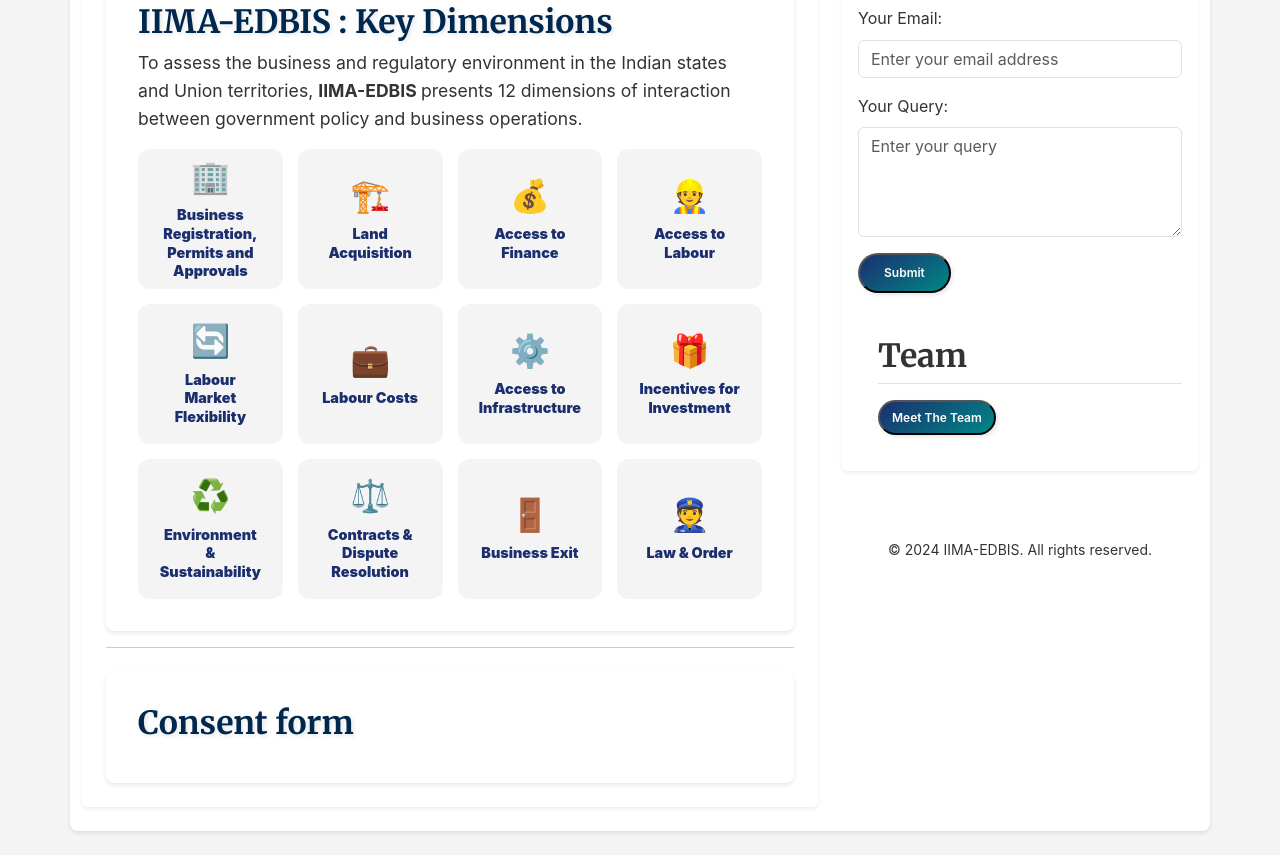
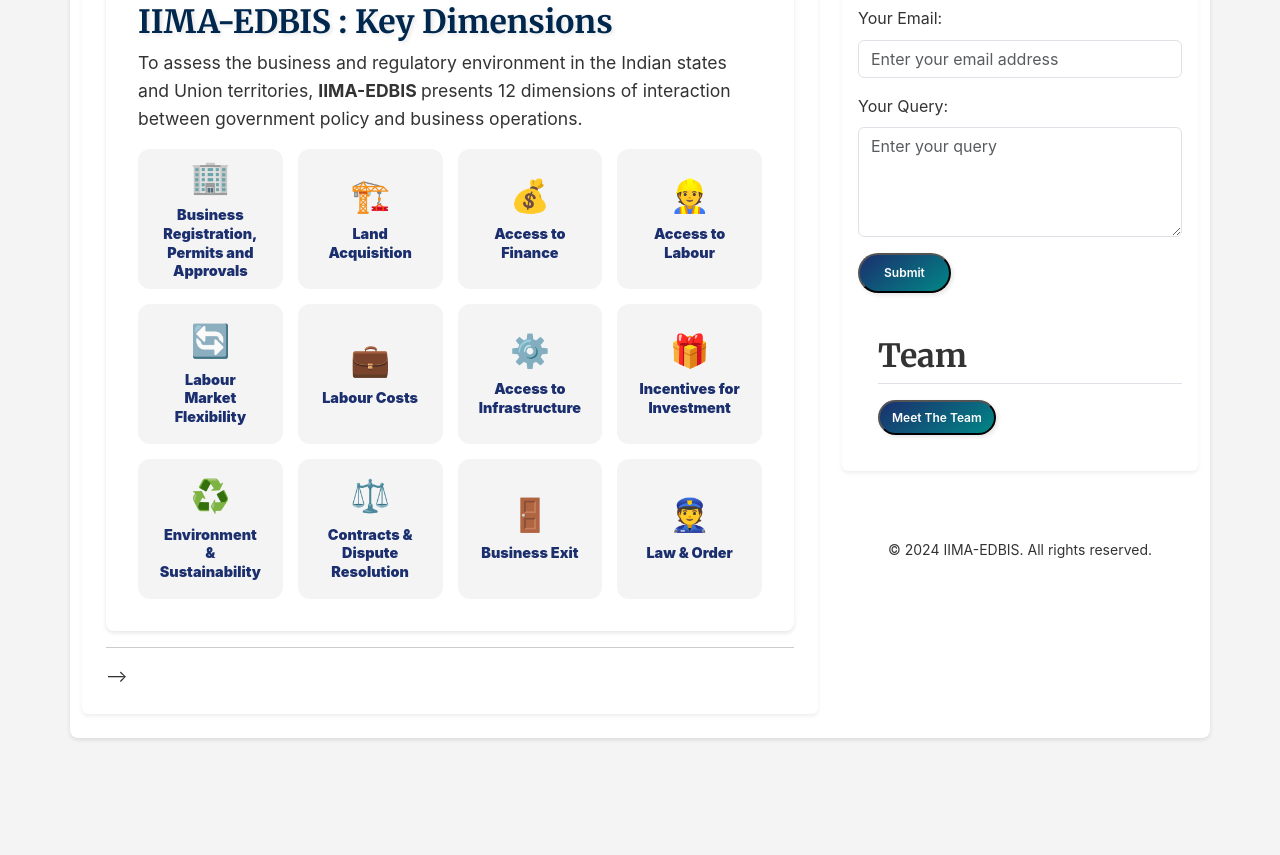
Before and after one commit to ajayc-iima/edbis, a plain HTML site: page index.html in a window 1280 px wide. Shown: the part 781-1636 px from the top of the page. After the commit the page ends 1543 px from the top, so only its background shows below. Drawn offline with nearby package versions, Linux system fonts and the light colour scheme.

Commit message:
Update index.html

```diff
--- a/index.html
+++ b/index.html
@@ -291,11 +291,11 @@
 
                         <hr>
 
-                            <section class="mt-4 consent-section" id="consent-section">
+<!--                             <section class="mt-4 consent-section" id="consent-section">
                             <h2 class="consent-title" style="transition: all 0.3s ease;">Consent form</h2>
 <!--                             <iframe title="EDBIS Consent Form" src="https://www.surveymonkey.com/r/DSFLQN3" width="100%" height="600" frameborder="0" marginheight="0" marginwidth="0" style="border-radius: 8px; transition: all 0.3s ease; "></iframe> -->
                         </section>
-
+ -->
                     </div>
 
 
```
